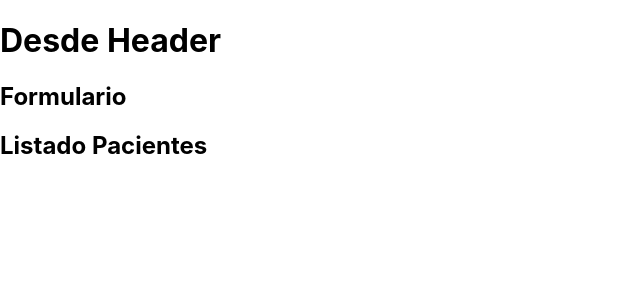
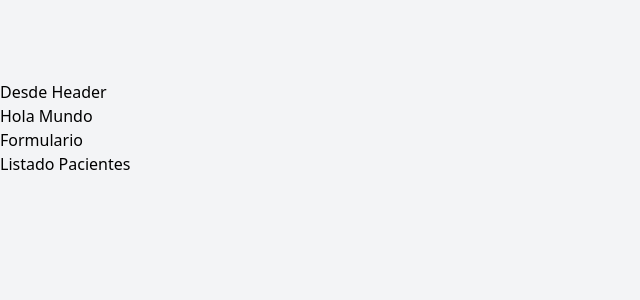
Before and after one commit to yeguacelestial/react-js-course, a React (Vite) app in the folder v2/citas-react/: page / in a window 1280 px wide. Shown: the top 300 px of the page, without its empty margins (0-640 px from the left). Built offline with nearby package versions, Linux system fonts and the light colour scheme.

Commit message:
Add tailwind files

```diff
--- a/v2/citas-react/index.html
+++ b/v2/citas-react/index.html
@@ -6,7 +6,7 @@
     <meta name="viewport" content="width=device-width, initial-scale=1.0" />
     <title>Vite App</title>
   </head>
-  <body>
+  <body class="bg-gray-100 h-screen">
     <div id="root"></div>
     <script type="module" src="/src/main.jsx"></script>
   </body>
--- a/v2/citas-react/package.json
+++ b/v2/citas-react/package.json
@@ -12,6 +12,9 @@
   },
   "devDependencies": {
     "@vitejs/plugin-react": "^1.0.7",
+    "autoprefixer": "^10.4.2",
+    "postcss": "^8.4.5",
+    "tailwindcss": "^2.2.19",
     "vite": "^2.7.2"
   }
 }
--- /dev/null
+++ b/v2/citas-react/postcss.config.js
@@ -0,0 +1,6 @@
+module.exports = {
+  plugins: {
+    tailwindcss: {},
+    autoprefixer: {},
+  },
+}
--- a/v2/citas-react/src/App.jsx
+++ b/v2/citas-react/src/App.jsx
@@ -6,11 +6,11 @@
 function App() {
 
   return (
-    <>
+    <div className="container mx-auto mt-20">
       <Header/>
       <Formulario/>
       <ListadoPacientes/>
-    </>
+    </div>
   )
 }
 
--- a/v2/citas-react/src/components/Header.jsx
+++ b/v2/citas-react/src/components/Header.jsx
@@ -1,6 +1,9 @@
 function Header() {
   return (
-    <h1>Desde Header</h1>
+    <div>
+      <h1>Desde Header</h1>
+      <p>Hola Mundo</p>
+    </div>
   )
 }
 
--- a/v2/citas-react/src/index.css
+++ b/v2/citas-react/src/index.css
@@ -1,13 +1,3 @@
-body {
-  margin: 0;
-  font-family: -apple-system, BlinkMacSystemFont, 'Segoe UI', 'Roboto', 'Oxygen',
-    'Ubuntu', 'Cantarell', 'Fira Sans', 'Droid Sans', 'Helvetica Neue',
-    sans-serif;
-  -webkit-font-smoothing: antialiased;
-  -moz-osx-font-smoothing: grayscale;
-}
-
-code {
-  font-family: source-code-pro, Menlo, Monaco, Consolas, 'Courier New',
-    monospace;
-}
+@import "tailwindcss/base";
+@import "tailwindcss/components";
+@import "tailwindcss/utilities";
--- /dev/null
+++ b/v2/citas-react/tailwind.config.js
@@ -0,0 +1,11 @@
+module.exports = {
+  purge: ["./index.html", "./src/**/*.{jsx}"],
+  darkMode: false, // or 'media' or 'class'
+  theme: {
+    extend: {},
+  },
+  variants: {
+    extend: {},
+  },
+  plugins: [],
+}
```
Also changed, not shown: 1 other file (tests, documents, lock files or other folders).
